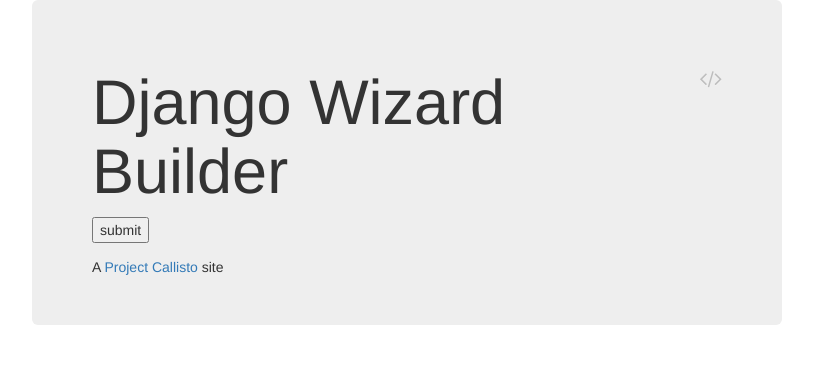
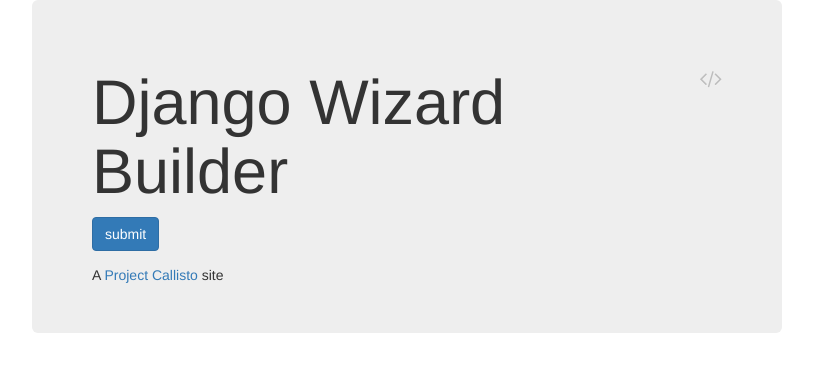
Before and after one commit to project-callisto/callisto-core, a Django app: template wizard_builder/tests/test_app/templates/index.html in a window 1280 px wide. Shown: the top 372 px of the page, without its empty margins (233-1046 px from the left). Run offline with Django 3.2, Linux system fonts and the light colour scheme; tables that the repository leaves empty hold one stand-in row (values such as "Sample post"); the template is opened without the code that fills it: values that come from a table or form of the project are taken from there, most other values are stand-ins (such as "Sample title", 1, 10 or a date in 2020); some libraries are stand-ins or nearby versions.

Commit message:
sometimes its nice to just, look at the thing

```diff
--- a/wizard_builder/templates/wizard_builder/wizard_form.html
+++ b/wizard_builder/templates/wizard_builder/wizard_form.html
@@ -5,12 +5,12 @@
     {% include "wizard_builder/wizard_fields.html" %}
 
     {% if wizard.steps.prev %}
-        <input type="submit" name="wizard_goto_step" value="prev" />
+        <input class='btn btn-primary' type="submit" name="wizard_goto_step" value="prev" />
     {% endif %}
 
     {% if wizard.steps.next %}
-        <input type="submit" name="wizard_goto_step" value="next" />
+        <input class='btn btn-primary' type="submit" name="wizard_goto_step" value="next" />
     {% else %}
-        <input type="submit" name="submit" value="submit" />
+        <input class='btn btn-primary' type="submit" name="submit" value="submit" />
     {% endif %}
 </form>
```
